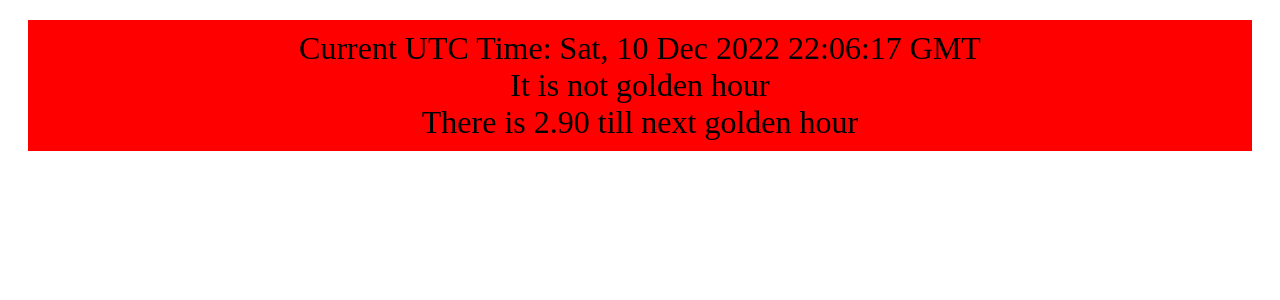
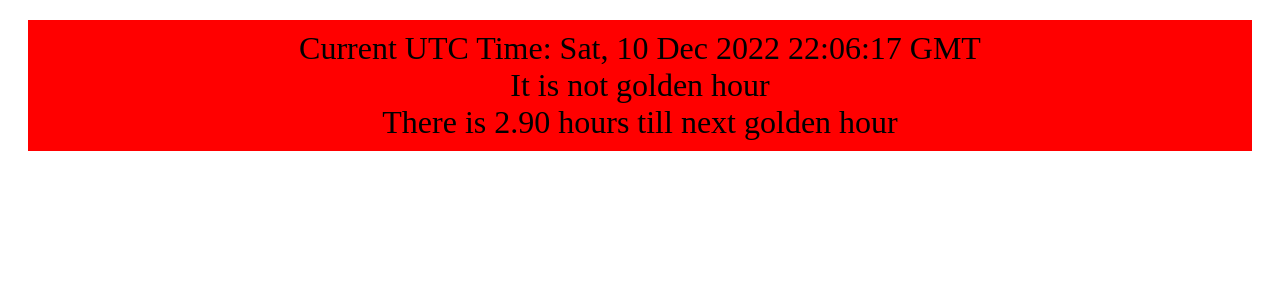
Before and after one commit to estraw1059/GoldenHourSite, a React (Create React App) app: page / in a window 1280 px wide. Shown: the top 300 px of the page. Built offline with nearby package versions, Linux system fonts and the light colour scheme.

Commit message:
Added the word hours

```diff
--- a/src/GoldenHour.tsx
+++ b/src/GoldenHour.tsx
@@ -75,7 +75,7 @@ export const GoldenHour = () => {
         <div className={cardClass}>
             <div className='cardText'>Current UTC Time: {date.toUTCString()}</div>
             {isGoldenHour ? <div className='cardText'>It is Golden Hour</div> : <div className='cardText'>It is not golden hour</div>}
-            <div className='cardText'>There is {(timeToNextGoldenHour()/(1000*60*60)).toFixed(2)} till next golden hour</div>
+            <div className='cardText'>There is {(timeToNextGoldenHour()/(1000*60*60)).toFixed(2)} hours till next golden hour</div>
         </div>
     );
 
```
